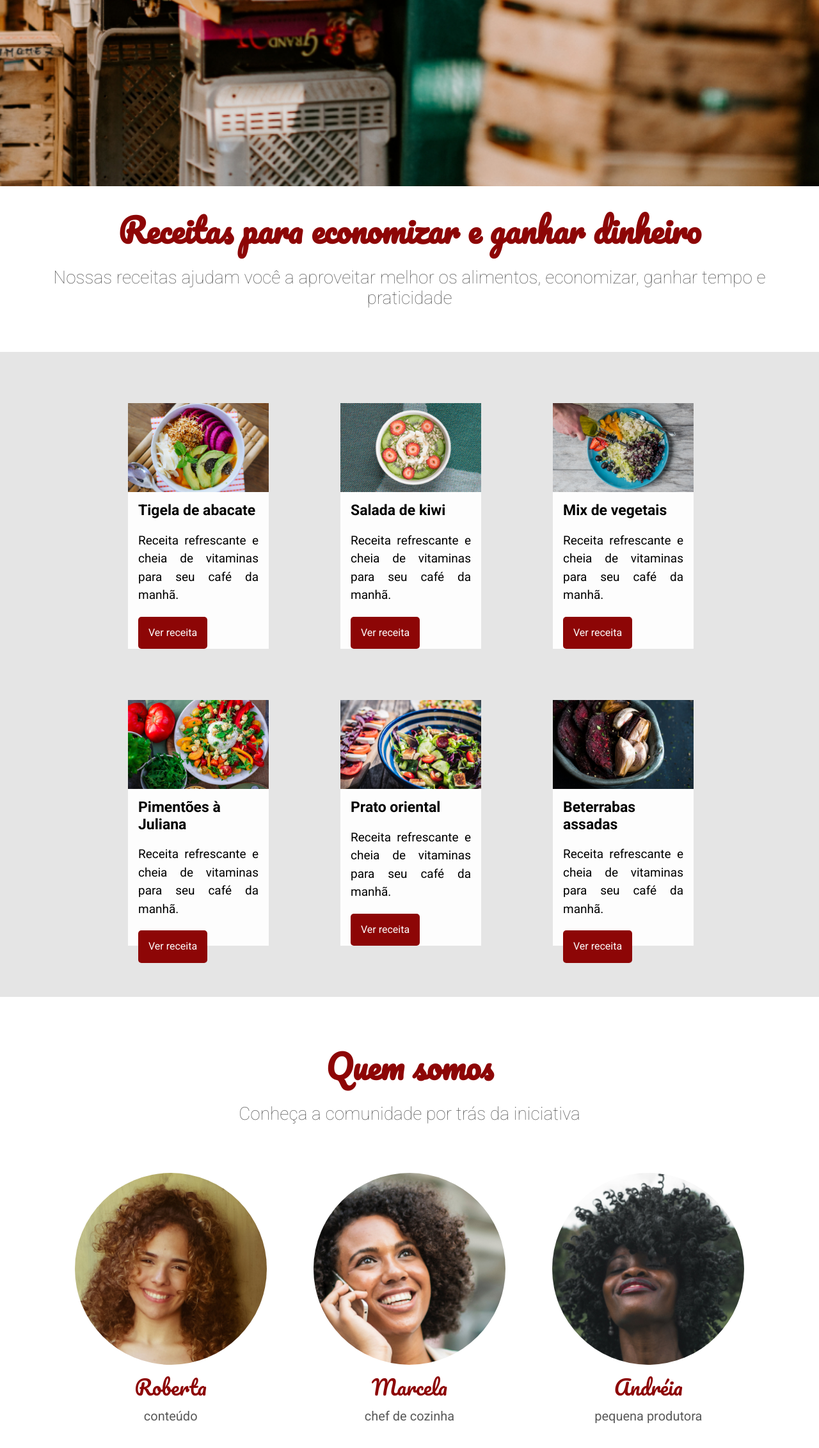
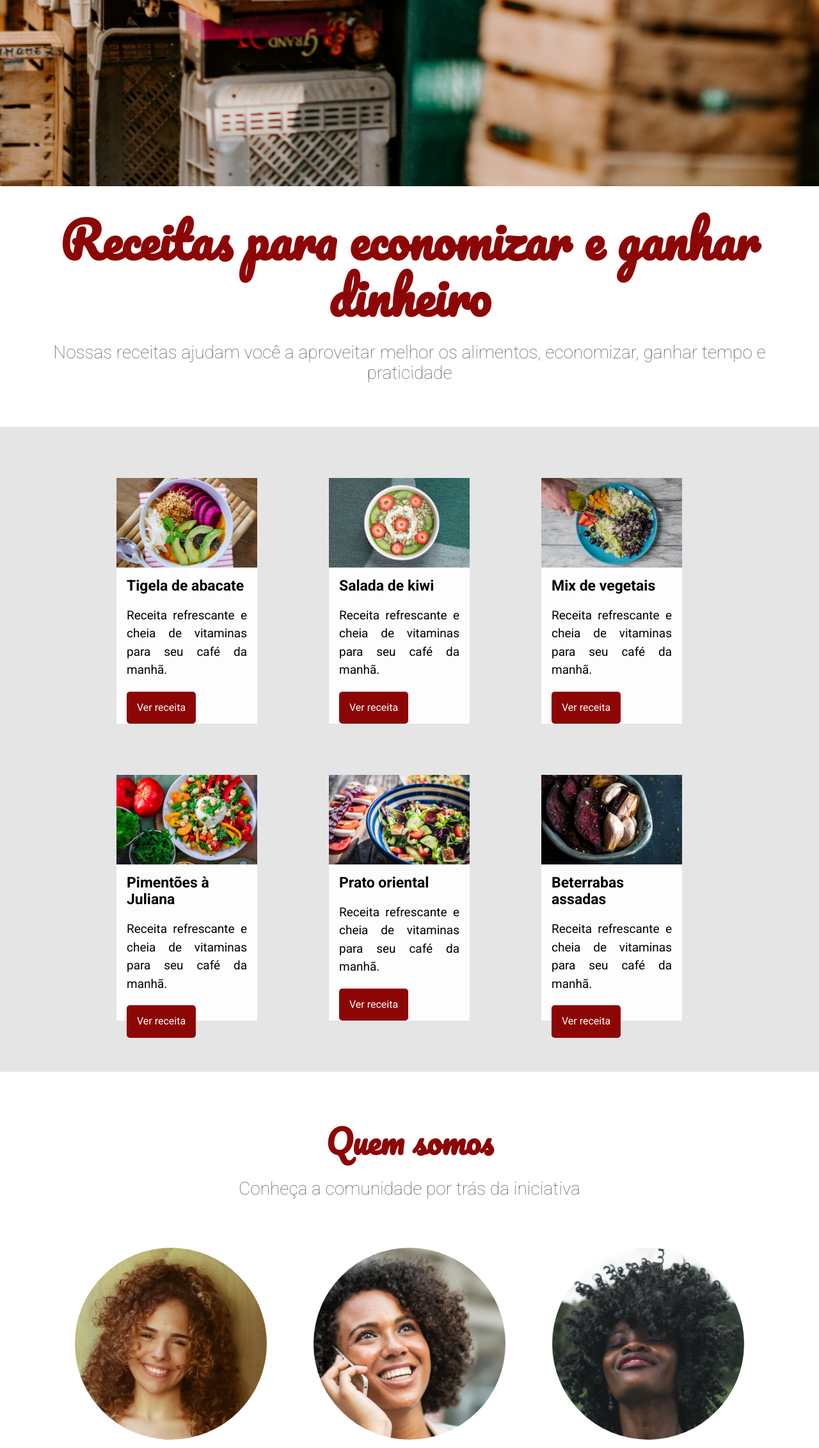
Before and after one commit to ClaudiOmatheuuss/fruta_e_fruto, a plain HTML site: page index.html in a window 1280 px wide. Shown: the part 509-2772 px from the top of the page at 64% size. Drawn offline with Linux system fonts and the light colour scheme.

Commit message:
finishing responsive code

```diff
--- a/assets/css/pessoa/pessoa.css
+++ b/assets/css/pessoa/pessoa.css
@@ -2,3 +2,16 @@
     display: flex;
     flex-direction: column;
 }
+
+
+@media screen and (min-width: 0px) {
+    .pessoa {
+        margin-bottom: 2rem;
+    }
+}
+
+@media screen and (min-width: 768px) {
+    .pessoa {
+        margin-bottom: 0;
+    }
+}
--- a/assets/css/pessoas.css
+++ b/assets/css/pessoas.css
@@ -1,6 +1,19 @@
 .pessoas {
     display: flex;
     justify-content: space-around;
-
     padding-top: 3rem;
 }
+
+
+@media screen and (min-width: 0px) {
+    .pessoas{
+        flex-direction: column;
+        align-items: center;
+    }
+}
+
+@media screen and (min-width: 992px) {
+    .pessoas{
+        flex-direction: row;
+    }
+}
--- a/assets/css/receita/receita.css
+++ b/assets/css/receita/receita.css
@@ -3,11 +3,28 @@
     display: flex;
     flex-direction: column;
     height: 24rem;
-    margin-right: 7rem;
     margin-bottom: 5rem;
-    width: calc(25% - 5rem);
 }
 
-.espacamentoesq{
-    margin-left: calc(10%);
+
+@media screen and (min-width: 0px) {
+    .receita {
+        margin-right: 1rem;
+        width: 100%;
+    }
 }
+
+@media screen and (min-width: 768px) {
+    .receita {
+        margin-right: 2.5rem;
+        width: calc(33.33% - 2.5rem);
+    }
+}
+
+
+@media screen and (min-width: 992px) {
+    .receita {
+        margin-right: 7rem;
+        width: calc(25% - 5rem);
+    }
+}
--- a/assets/css/receitas.css
+++ b/assets/css/receitas.css
@@ -2,5 +2,24 @@
     background: #e5e5e5;
     display: flex;
     flex-wrap: wrap;
-    padding: 5rem 0 0 5rem;
 }
+
+
+@media screen and (min-width: 0px) {
+    .receitas {
+        padding: 5rem 0 0 1rem;
+    }
+}
+
+@media screen and (min-width: 768px) {
+    .receitas {
+        padding: 5rem 0 0 2.5rem;
+    }
+}
+
+@media screen and (min-width: 992px) {
+    .receitas{
+        padding: 5rem 0 0 5rem;
+        justify-content: center;
+    }
+}
--- a/assets/css/rodape/rodape.css
+++ b/assets/css/rodape/rodape.css
@@ -7,3 +7,11 @@
     padding: 1.5625rem 5rem;
     text-transform: lowercase;
 }
+
+
+@media screen and (max-width: 375px) {
+    .rodape{
+        justify-content: center;
+        padding: 1.5625rem .5em;
+    }
+}
--- a/assets/css/sobre/sobre-descricao.css
+++ b/assets/css/sobre/sobre-descricao.css
@@ -1,5 +1,17 @@
 .sobre__descricao{
     color: #595959;
-    font-size: 1.75rem;
     font-weight: 100;
 }
+
+
+@media screen and (min-width: 0px) {
+    .sobre__descricao {
+        font-size: 1.3rem;
+    }
+}
+
+@media screen and (min-width: 768px) {
+    .sobre__descricao {
+        font-size: 1.75rem;
+    }
+}
--- a/assets/css/sobre/sobre-titulo.css
+++ b/assets/css/sobre/sobre-titulo.css
@@ -1,5 +1,16 @@
 .sobre__titulo{
     color: #8D0606;
     font-family: Pacifico, cursive;
-    font-size: 3.1875rem;
 }
+
+@media screen and (min-width: 0px) {
+    .sobre {
+        font-size: 2rem;
+    }
+}
+
+@media screen and (min-width: 768px) {
+    .sobre {
+        font-size: 3.1875rem;
+    }
+}
--- a/assets/css/sobre/sobre.css
+++ b/assets/css/sobre/sobre.css
@@ -1,4 +1,15 @@
 .sobre{
-    padding: 2.5rem;
     text-align: center;
 }
+
+@media screen and (min-width: 0px) {
+    .sobre {
+        padding: 2.5rem 1rem;
+    }
+}
+
+@media screen and (min-width: 768px) {
+    .sobre {
+        padding: 2.5rem;
+    }
+}
```
